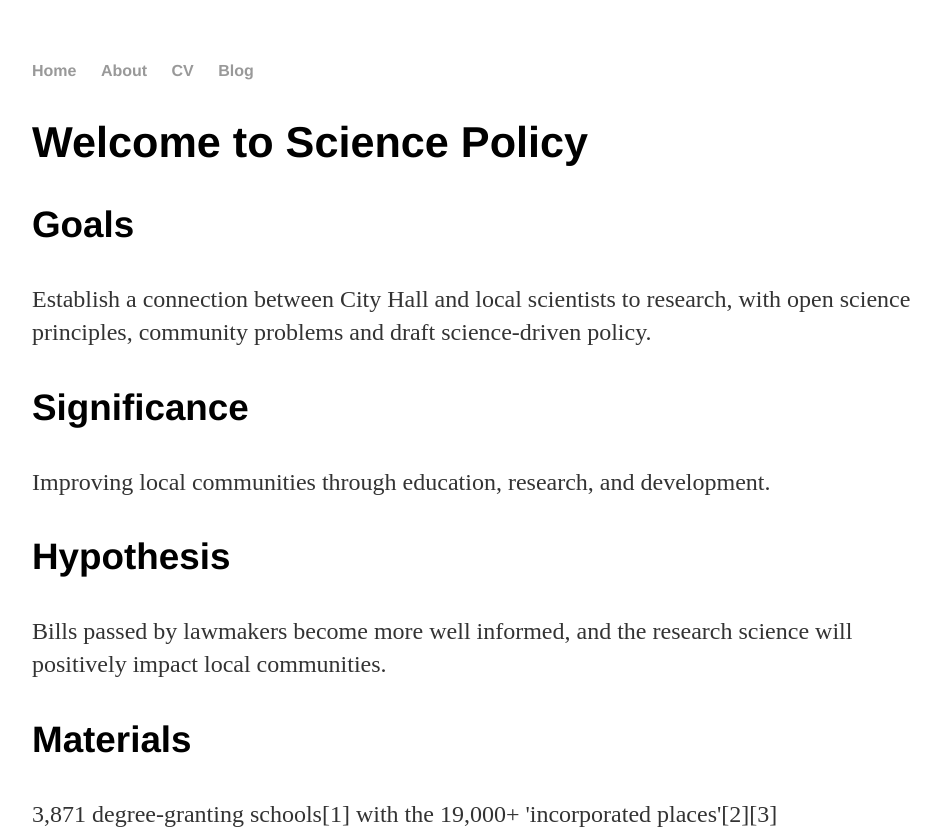
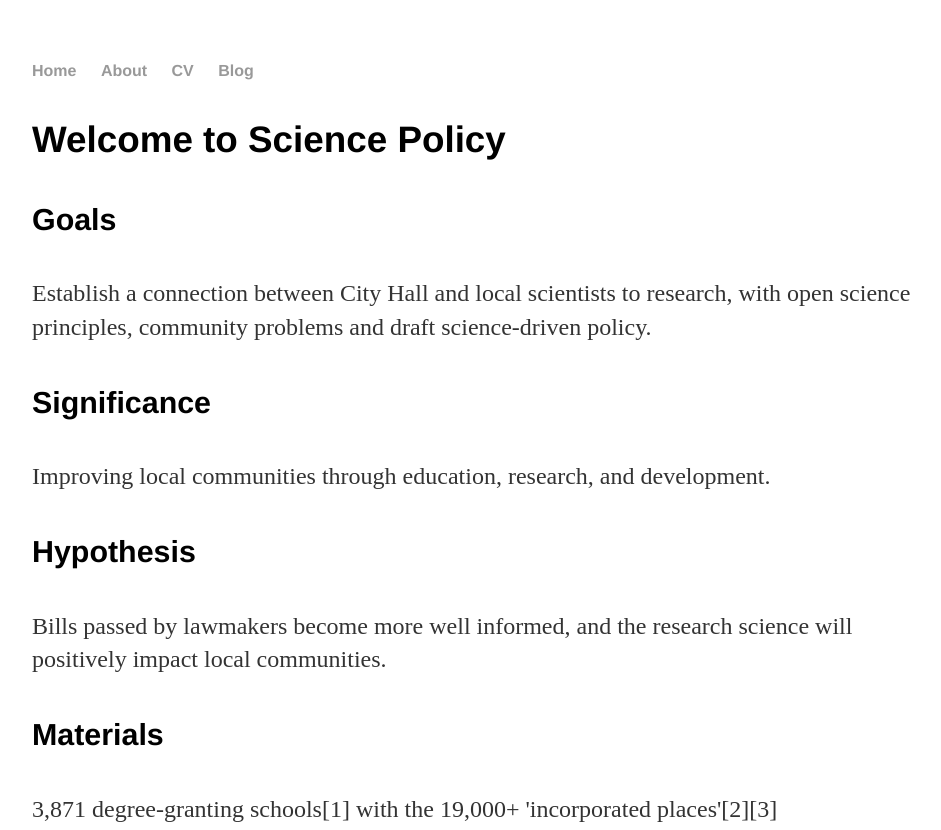
Before and after one commit to scipolorg/SciencePolicy.org, a Jekyll site: the page built from index.html, in a window 1280 px wide. Shown: the top 830 px of the page, without its empty margins (160-1101 px from the left). Built offline with Jekyll 4.4.1, drawn with Linux system fonts in a browser that asks for light colours; grey boxes are pictures that could not be loaded.

Commit message:
font size decrease

```diff
--- a/index.html
+++ b/index.html
@@ -5,27 +5,27 @@ title: SciencePolicy.org
 
 		<div class="blurb">
 
-			<h2>Welcome to Science Policy</h2>
+			<h3>Welcome to Science Policy</h3>
 
-			<h3>Goals</h3>
+			<h4>Goals</h4>
 				<p>Establish a connection between City Hall and local scientists to research, with open science principles, community problems and draft science-driven policy.</p>
 
-			<h3>Significance</h3>
+			<h4>Significance</h4>
 				<p>Improving local communities through education, research, and development.</p>
 
-			<h3>Hypothesis</h3>
+			<h4>Hypothesis</h4>
 				<p>Bills passed by lawmakers become more well informed, and the research science will positively impact local communities.</p>
 
-			<h3>Materials</h3>
+			<h4>Materials</h4>
 				<p>3,871 degree-granting schools[1] with the 19,000+ 'incorporated places'[2][3]</p>
 
 						<a href="https://www.statista.com/statistics/241695/number-of-us-cities-towns-villages-by-population-size/" rel="nofollow"><img src="https://www.statista.com/graphic/1/241695/number-of-us-cities-towns-villages-by-population-size.jpg" alt="Statistic: Number of cities, towns and villages (incorporated places) in the United States in 2015, by population size | Statista" style="width: 100%; height: auto !important; max-width:1000px;-ms-interpolation-mode: bicubic;"/></a><br />Find more statistics at  <a href="https://www.statista.com" rel="nofollow">Statista</a>
 
-			<h3>Method</h3>
+			<h4>Method</h4>
 				<p>1. </p>
 				<p>2. </p>
 
-			<h3>References</h3>
+			<h4>References</h4>
 				<p>[1]  U.S. Department of Education, accessed 2018/12/24 https://collegescorecard.ed.gov/</p>
 				<p>[2] Number of cities, towns and villages (incorporated places) in the United States in 2015, by population size https://www.statista.com/statistics/241695/number-of-us-cities-towns-villages-by-population-size/</p>
 				<p>[3] U.S. Census, https://www.census.gov/geo/maps-data/data/cbf/cbf_place.html</p>
```
